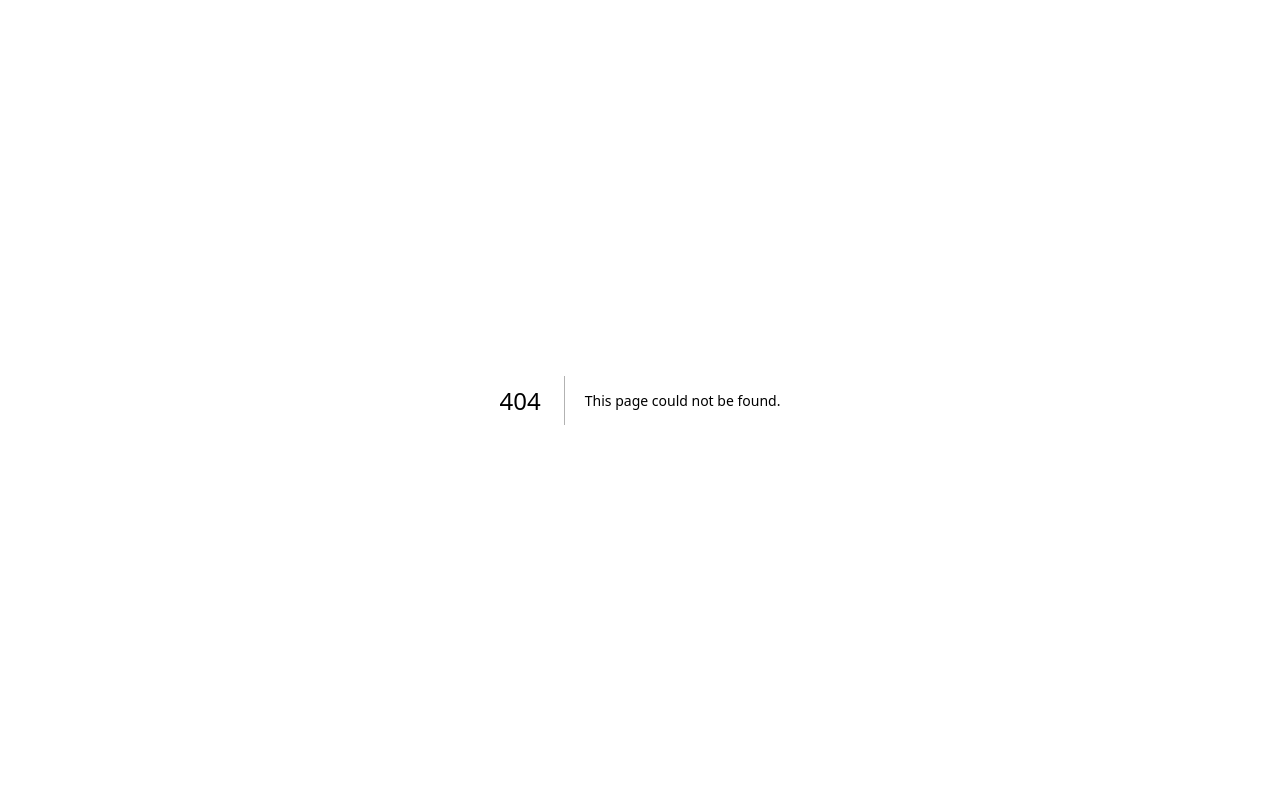
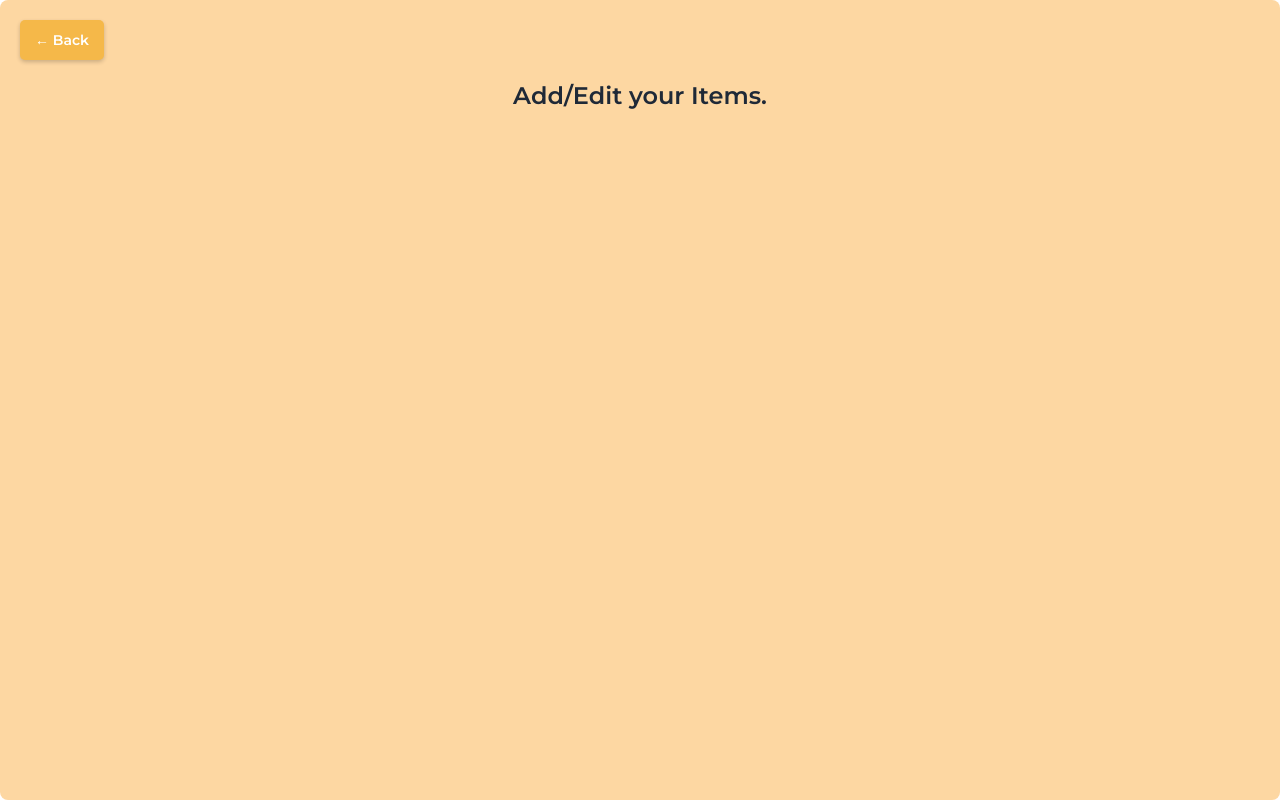
Before and after one commit to Kabir-khadka/Maineu, a Next.js app in the folder Customerr/: page /addeditcustomerside in a window 1280 px wide. Before the commit this address had no page. Built offline with nearby package versions, Linux system fonts and the light colour scheme.

Commit message:
Added Add/Edit page for now. Left to add contents inside it

```diff
--- /dev/null
+++ b/Customerr/src/app/addeditcustomerside/page.tsx
@@ -0,0 +1,10 @@
+//src/app/AddEditCuatomerside/page.tsx
+
+import React from "react";
+import AddEditContent from "@/components/AddEditManagement/AddEditContent";
+
+export default function AddEditPage() {
+    return (
+        <AddEditContent />
+    )
+}
--- a/Customerr/src/app/myordercustomerside/page.tsx
+++ b/Customerr/src/app/myordercustomerside/page.tsx
@@ -111,7 +111,7 @@ const MyOrderPage: React.FC = () => {
         }
 
         let changesSuccessful = false;
-        let finalNavigationPath = '/payment'; // Default navigation path
+        let finalNavigationPath = '/addeditcustomerside'; // Default navigation path
 
         // --- PART 1: Handle Additions/Increases (always POST as new order) ---
         if (newlyAddedItems.length > 0) {
--- /dev/null
+++ b/Customerr/src/components/AddEditManagement/AddEditContent.tsx
@@ -0,0 +1,25 @@
+//src/components/AddEditContent/AddEditPage.tsx
+'use client'; //Necessary for client-side functionality
+import React from 'react';
+import BackButton from '../ReusableComponents/BackButton';
+import { useRouter } from 'next/navigation'; // Importing useRouter for navigation
+
+//Component function for AddEdit Feature
+export default function AddEditContent () {
+    const router = useRouter(); //Initiliaze the router
+
+    //Function to handle the back button click
+    const handleBackClick = () => {
+        router.back(); //Navigates to the previous page in the browser history
+    };
+
+    return (
+        <div className = "w-full h-screen flex flex-col items-center bg-[#fdd7a2] rounded-lg p-4">
+            {/* Render the BackButton component */}
+            <BackButton onClick={handleBackClick}/>
+            <h1 className="text-gray-800 text-xl md:text-2xl font-bold rounded-lg p-3 pt-16 text-center">
+                Add/Edit your Items.
+            </h1>
+        </div>
+    )
+}
--- /dev/null
+++ b/Customerr/src/components/ReusableComponents/BackButton.tsx
@@ -0,0 +1,31 @@
+//src/components/ReusableComponents/BackButton.tsx
+
+'use client'
+
+import React from "react";
+
+//Defining the prop interface for the BackButton component
+//Then passing custom behaviour like the onClick handler to the button.
+interface BackButtonProps {
+    onClick: () => void; //A function that will be called when the button is clicked.
+}
+
+export default function BackButton({ onClick }: BackButtonProps) {
+    return (
+        <button
+        className="absolute top-5 left-5
+        py-2.5 px-[15px]
+        text-sm font-bold text-white
+        bg-[#F5B849]
+        border-none rounded-[5px]
+        cursor-pointer shadow-[0px_2px_4px_rgba(0,0,0,0.2)]
+        transition=all duration=200 ease-in-out
+        hover:bg-[#e4a73a]
+        hover:translate-y-[-1px]
+        hover:shadow-[0px_3px_6px_rgba(0,0,0,0.3)]"
+        onClick={onClick}
+    >
+         ← Back
+    </button>
+    );
+}
```
